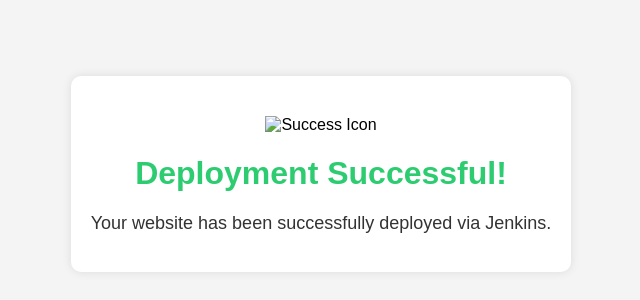
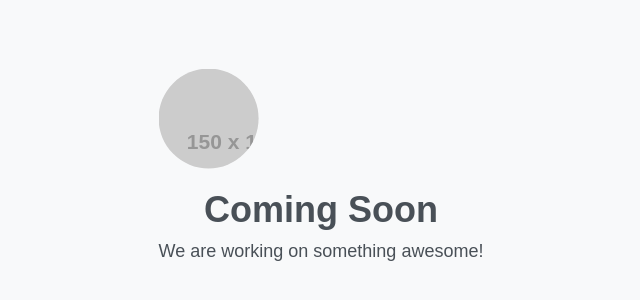
Before and after one commit to Mutuwa99/simple_j, a plain HTML site: page index.html in a window 1280 px wide. Shown: the part 226-526 px from the top of the page, without its empty margins (319-959 px from the left). Drawn offline with Linux system fonts and the light colour scheme; placeholder pictures from the web are drawn by us.

Commit message:
new page

```diff
--- a/index.html
+++ b/index.html
@@ -3,48 +3,50 @@
 <head>
     <meta charset="UTF-8">
     <meta name="viewport" content="width=device-width, initial-scale=1.0">
-    <title>Deployment Success</title>
+    <title>Coming Soon</title>
     <style>
         body {
-            font-family: 'Arial', sans-serif;
-            background-color: #f4f4f4;
             margin: 0;
             padding: 0;
-            display: flex;
-            align-items: center;
-            justify-content: center;
-            height: 100vh;
+            font-family: 'Arial', sans-serif;
+            background-color: #f8f9fa;
+            color: #495057;
+            text-align: center;
         }
 
         .container {
-            text-align: center;
-            padding: 20px;
-            border-radius: 10px;
-            background-color: #ffffff;
-            box-shadow: 0 0 10px rgba(0, 0, 0, 0.1);
+            position: absolute;
+            top: 50%;
+            left: 50%;
+            transform: translate(-50%, -50%);
+        }
+
+        .logo {
+            width: 100px;
+            height: 100px;
+            border-radius: 50%;
+            overflow: hidden;
+            margin-bottom: 20px;
         }
 
         h1 {
-            color: #2ecc71;
+            font-size: 36px;
+            margin: 0;
         }
 
         p {
-            color: #333;
             font-size: 18px;
             margin-top: 10px;
-        }
-
-        img {
-            width: 100px;
-            margin-top: 20px;
         }
     </style>
 </head>
 <body>
     <div class="container">
-        <img src="success-icon.png" alt="Success Icon">
-        <h1>Deployment Successful!</h1>
-        <p>Your website has been successfully deployed via Jenkins.</p>
+        <div class="logo">
+            <img src="https://via.placeholder.com/150" alt="Logo">
+        </div>
+        <h1>Coming Soon</h1>
+        <p>We are working on something awesome!</p>
     </div>
 </body>
 </html>
```
